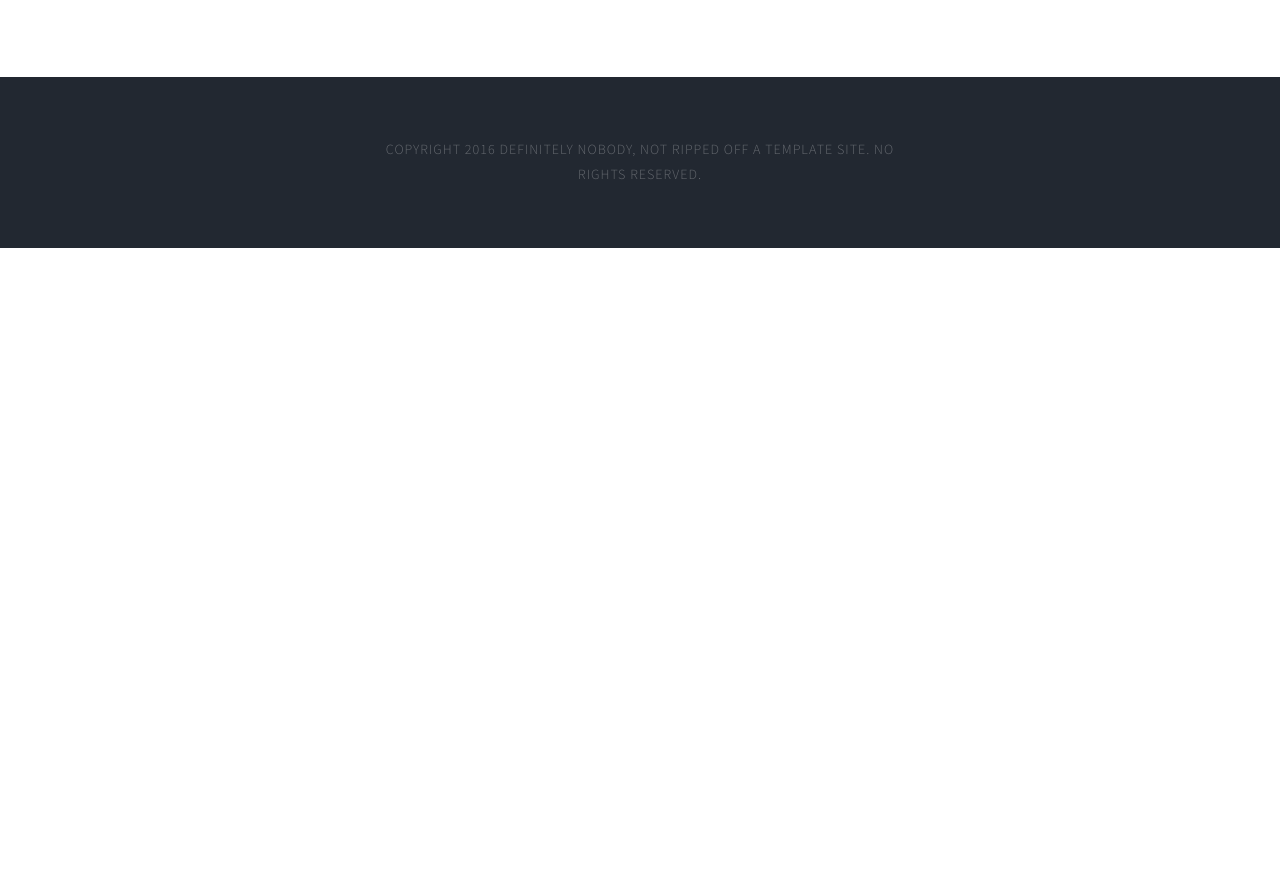
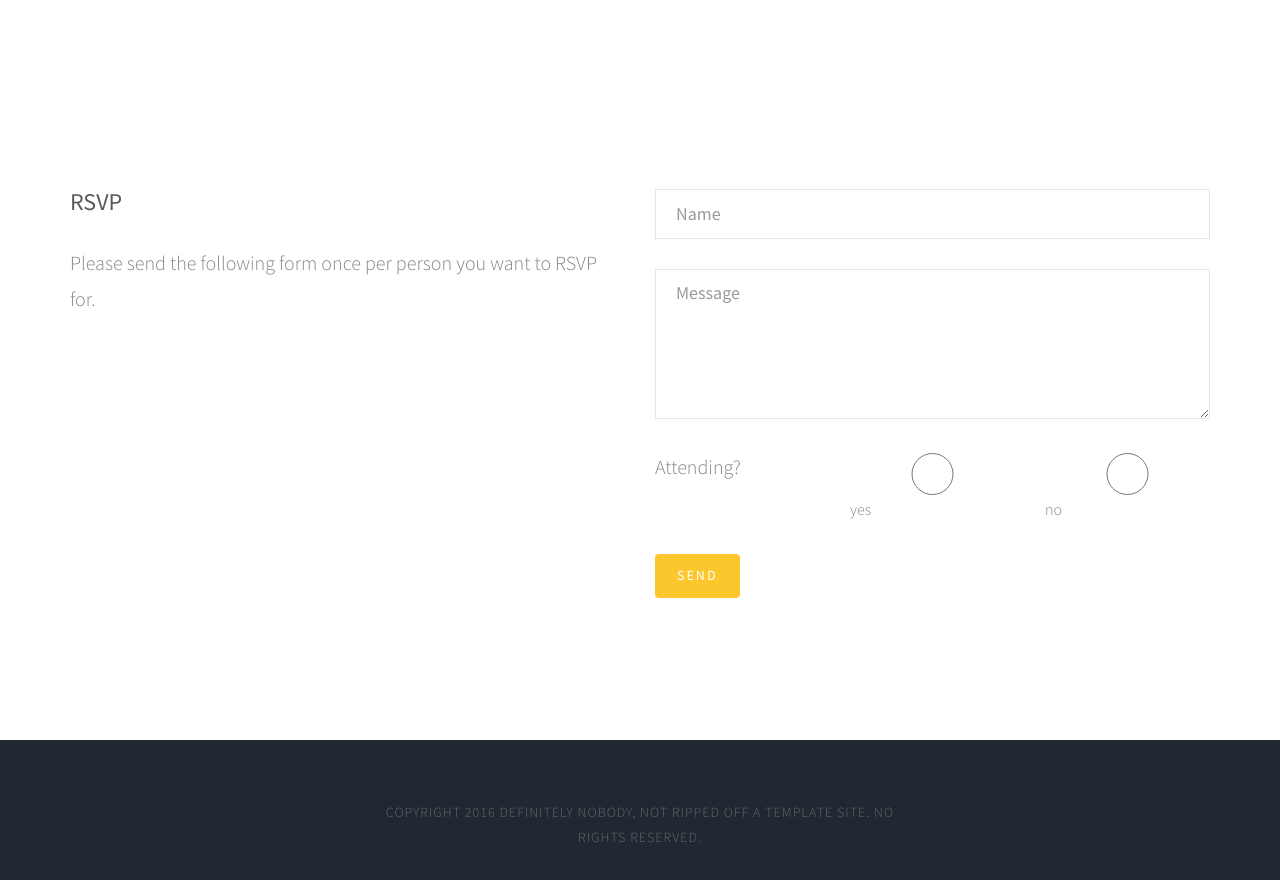
Before and after one commit to mjh1/wedding-site, a plain HTML site: page index.html in a window 1280 px wide. Shown: the part 4715-5595 px from the top of the page. Before the commit the page ends 4963 px from the top, so only its background shows below. Drawn offline with nearby package versions, Linux system fonts and the light colour scheme.

Commit message:
add rsvp form

```diff
--- a/index.html
+++ b/index.html
@@ -322,7 +322,83 @@
 				</div>
 			</div>
 		</div>
-		<!-- fh5co-blog-section -->
+
+		<div id="fh5co-contact" class="animate-box">
+			<div class="container">
+				<form id="rsvp-form">
+					<div class="row">
+						<div class="col-md-6">
+							<h3 class="section-title">RSVP</h3>
+							<p>Please send the following form once per person you want to RSVP for.</p>
+						</div>
+						<div class="col-md-6">
+							<div class="row">
+								<div class="col-md-12">
+									<div class="form-group">
+										<input id="rsvp-name" type="text" class="form-control" placeholder="Name"/>
+									</div>
+								</div>
+								<div class="col-md-12">
+									<div class="form-group">
+										<textarea name="" class="form-control" id="rsvp-message" cols="30" rows="5" placeholder="Message"></textarea>
+									</div>
+								</div>
+								<div class="col-md-4">
+									<div class="form-group">
+										<p>Attending?</p>
+									</div>
+								</div>
+								<div class="col-md-4">
+									<div class="form-group">
+										<input id="rsvp-attending" type="radio" class="form-control" name="rsvp-attending" value="yes"/><span>yes</span>
+									</div>
+								</div>
+								<div class="col-md-4">
+									<div class="form-group">
+										<input id="rsvp-attending" type="radio" class="form-control" name="rsvp-attending" value="no"/><span>no</span>
+									</div>
+								</div>
+								<div class="col-md-12">
+									<div class="form-group">
+										<input type="submit" value="Send" class="btn btn-primary">
+									</div>
+								</div>
+							</div>
+						</div>
+					</div>
+				</form>
+			</div>
+		</div>
+
+<script src="https://ajax.googleapis.com/ajax/libs/jquery/3.2.1/jquery.min.js"></script>
+<script>
+var URL = 'https://kqj7ssz8mj.execute-api.eu-west-1.amazonaws.com/live/rsvp'
+
+$('#rsvp-form').submit(function (event) {
+  event.preventDefault()
+
+  var data = {
+    name: $('#rsvp-name').val(),
+		attending: $('input[name=rsvp-attending]:checked', '#rsvp-form').val(),
+    message: $('#rsvp-message').val()
+  }
+
+  $.ajax({
+    type: 'POST',
+    url: URL,
+    dataType: 'json',
+    contentType: 'application/json',
+    data: JSON.stringify(data),
+    success: function () {
+      // clear form and show a success message
+    },
+    error: function () {
+      // show an error message
+    }
+  })
+})
+</script>
+
 		<footer>
 			<div id="footer">
 				<div class="container">
```
